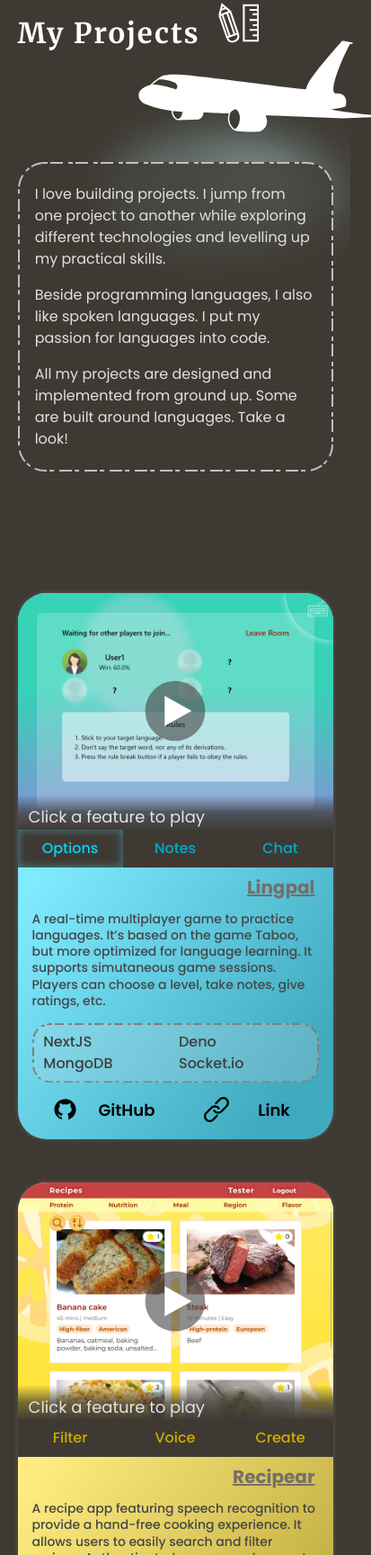
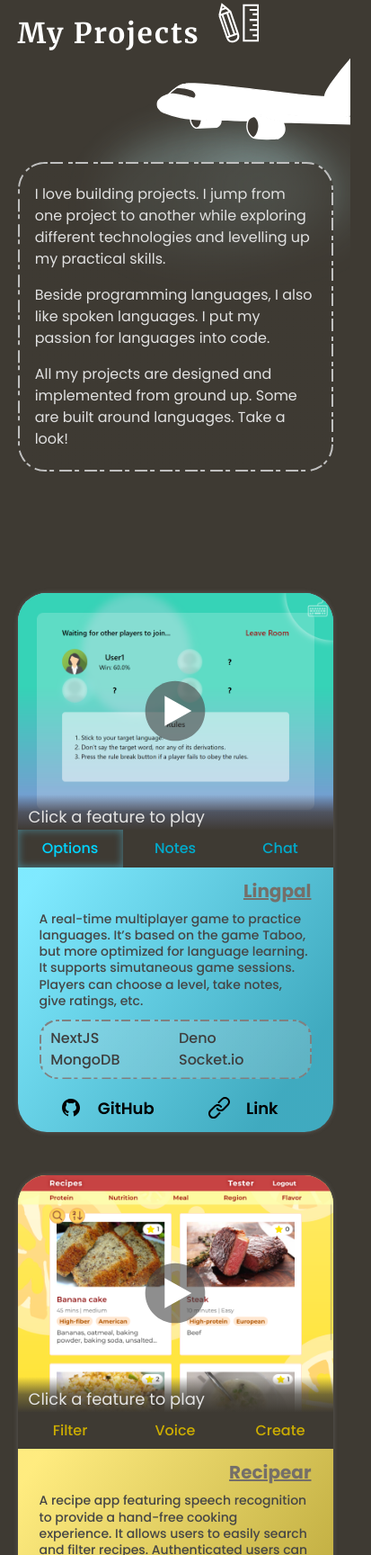
Before and after one commit to Taosit/Portfolio, a website: page dist/index.html in a window 390 px wide. Shown: the part 940-2668 px from the top of the page at 90% size, 413 px wide, since content can reach past the window. Drawn offline with Linux system fonts and the light colour scheme.

Commit message:
fixed airplane overflow on mobile

```diff
--- a/dist/app.css
+++ b/dist/app.css
@@ -451,10 +451,15 @@ p + p {
 
 .airplane-container {
     position: absolute;
-    top:0;
+    top: -50%;
     width: 80%;
-    right: 0;
-    translate: 20% -30%;
+    aspect-ratio: 5/3;
+    right: -5vw;
+    overflow: hidden;
+}
+
+.airplane-container img {
+    translate: 20% 30%;
 }
 
 @media (width >= 768px) {
@@ -465,6 +470,12 @@ p + p {
     }
     .big-cloud {
         bottom: 20%;
+    }
+    .airplane-container {
+        right: min(-10vw, calc(50vw - 600px));
+    }
+    .airplane-container img {
+        translate: 0 30%;
     }
 }
 
@@ -542,6 +553,8 @@ p + p {
 
 .project-image {
     grid-row: 1/2;
+    height: 100%;
+    object-fit: cover;
 }
 
 .play-button {
@@ -578,29 +591,12 @@ p + p {
 }
 
 
-.image-overlay {
+.prompt-container {
     width: 100%;
     position: absolute;
     bottom: 0;
     background-image: linear-gradient(180deg,  rgba(255, 255, 255, 0) 0.01%, #3e3a33b7 50.02%, #3e3a33fc 100.02%);
     padding: 1em 0 0.3em 0;
-}
-
-.prompt-container {
-    font-weight: 400;
-}
-
-.animate-prompt {
-    animation: slide 5s linear infinite;
-}
-
-@keyframes slide {
-    from {
-        translate: -100% 0;
-    }
-    to {
-        translate: 100% 0;
-    }
 }
 
 .prompt-container p {
@@ -638,20 +634,22 @@ p + p {
 
 .info-half {
     container: info-container / inline-size;
-    padding: 3em 1em 1em 1em;
+    padding: 0 1.5rem;
     position: relative;
+    display: flex;
+    flex-direction: column;
 }
 
 .info-container {
     height: 100%;
     display: grid;
     grid-template-rows: 1fr auto;
+    flex-grow: 1;
 }
 
 .project-name {
-    position: absolute;
-    top: 0.6em;
-    right: 1em;
+    margin-left: auto;
+    margin-top: 1rem;
     font-size: 20px;
     font-weight: 900;
     color: #756F69;
@@ -659,9 +657,10 @@ p + p {
 }
 
 .project-info {
+    padding-top: 0.75em;
     display: flex;
     flex-direction: column;
-    gap: 1em;
+    gap: 0.75em;
 }
 
 .project-description p {
@@ -686,21 +685,24 @@ p + p {
 }
 
 .link-container {
-    margin-top: 1em;
+    padding: 0.75rem 0;
     display: grid;
     grid-template-columns: 1fr 1fr;
+    font-size: 16px;
+    margin-top: 0.5rem;
 }
 
 .link-container a {
     display: flex;
-    justify-content: space-evenly;
+    justify-content: center;
+    gap: 1em;
     align-items: center;
     font-weight: 600;
     font-size: 18px;
 }
 
 .project-icon-container {
-    width: 1.6em;
+    width: 1.5rem;
     aspect-ratio: 1 / 1;
 }
 
@@ -790,7 +792,7 @@ p + p {
 .contact-card {
     position: relative;
     width: calc(100% - 2em);
-    margin: 3em auto;
+    margin: 3.6em auto;
     height: min(60vh, 520px);
     padding: 2.5em 2em;
     border-radius: 1.2em;
@@ -1051,7 +1053,6 @@ textarea {
         grid-template-columns: 1fr 1fr;
         column-gap: 2em;
         height: auto;
-        margin-top: 2em;
     }
     .contact-card > *:not(:has(input)) {
         grid-column: span 2;
--- a/dist/index.html
+++ b/dist/index.html
@@ -96,10 +96,8 @@
               <img role="button" aria-label="play" tabindex="0" class="play-button" src="images/play-button.svg"
                 alt="play button">
               <img src="" class="project-image" data-src="images/lingpal.png" alt="the website Lingpal">
-              <div class="image-overlay">
               <div class="prompt-container">
                 <p>Click a feature to play</p>
-                </div>
               </div>
               <img role="button" aria-label="pause" tabindex="0" data-project="lingpal" class="pause-button hidden"
                 src="images/pause-button.svg" alt="pause button">
@@ -114,8 +112,8 @@
             </div>
           </div>
           <div class="info-half">
+            <h3 class="project-name">Lingpal</h3>
             <div class="info-container">
-              <h3 class="project-name">Lingpal</h3>
               <div class="project-info">
                 <div class="project-description">
                   <p>A real-time multiplayer game to practice languages. It’s based on the game Taboo, but more
@@ -132,6 +130,7 @@
                   <li class="skill">Socket.io</li>
                 </ul>
               </div>
+            </div>
             <div class="link-container">
               <a target="_blank" target="_blank" href="https://github.com/Taosit/Lingpal-frontend">
                 <span class="project-icon-container">
@@ -147,7 +146,6 @@
               </a>
             </div>
           </div>
-          </div>
         </article>
 
         <article class="project-card recipear">
@@ -157,10 +155,8 @@
                 alt="play button">
               <img src="" class="project-image" data-src="images/recipear.png"
                 alt="The homepage of the website Recipear. There is a navbar, some filters at the top, a search button and a sort button.">
-              <div class="image-overlay">
               <div class="prompt-container">
                 <p>Click a feature to play</p>
-                </div>
               </div>
               <img role="button" aria-label="pause" tabindex="0" data-project="recipear" class="pause-button hidden"
                 src="images/pause-button.svg" alt="pause button">
@@ -175,8 +171,8 @@
             </div>
           </div>
           <div class="info-half">
+            <h3 class="project-name">Recipear</h3>
             <div class="info-container">
-              <h3 class="project-name">Recipear</h3>
               <div class="project-info">
                 <div class="project-description">
                   <p>A recipe app featuring speech recognition to provide a hand-free cooking experience. It allows
@@ -191,6 +187,7 @@
                   <li class="skill">Firebase</li>
                   <li class="skill">Speech Recognition</li>
                 </ul>
+              </div>
             </div>
             <div class="link-container">
               <a target="_blank" href="https://github.com/Taosit/Recipear">
@@ -207,7 +204,6 @@
               </a>
             </div>
           </div>
-          </div>
         </article>
 
         <article class="project-card read-y">
@@ -217,10 +213,8 @@
                 alt="play button">
               <img src="" class="project-image" data-src="images/ready.png"
                 alt="The input page of the website Read-y. There is some placeholder text, a button to clear the text and a submit button.">
-              <div class="image-overlay">
               <div class="prompt-container">
                 <p>Click a feature to play</p>
-                </div>
               </div>
               <img role="button" aria-label="pause" tabindex="0" data-project="ready" class="pause-button hidden"
                 src="images/pause-button.svg" alt="pause button">
@@ -235,8 +229,8 @@
             </div>
           </div>
           <div class="info-half">
+            <h3 class="project-name">Read-y</h3>
             <div class="info-container">
-              <h3 class="project-name">Read-y</h3>
               <div class="project-info">
                 <div class="project-description">
                   <p>The app aims to help users understand Mandarin texts. It provides word parsing, word look-up and
@@ -250,6 +244,7 @@
                   <li class="skill">JS</li>
                   <li class="skill">Webpack</li>
                 </ul>
+              </div>
             </div>
             <div class="link-container">
               <a target="_blank" href="https://github.com/Taosit/Read-y">
@@ -266,7 +261,6 @@
               </a>
             </div>
           </div>
-          </div>
         </article>
 
         <article class="project-card pet-home">
@@ -276,10 +270,8 @@
                 alt="play button">
               <img src="" class="project-image" data-src="images/pet_home.png"
                 alt="The initial page of the website Pet Home, where the user can select either cat or dog, enter a location and launch the search for adoptable pets nearby">
-              <div class="image-overlay">
               <div class="prompt-container">
                 <p>Click a feature to play</p>
-                </div>
               </div>
               <img role="button" aria-label="pause" tabindex="0" data-project="pet_home" class="pause-button hidden"
                 src="images/pause-button.svg" alt="pause button">
@@ -294,8 +286,8 @@
             </div>
           </div>
           <div class="info-half">
+            <h3 class="project-name">Pet Home</h3>
             <div class="info-container">
-              <h3 class="project-name">Pet Home</h3>
               <div class="project-info">
                 <div class="project-description">
                   <p>The app helps users to find potential pets to adopt based on location. The data come from a
@@ -307,6 +299,7 @@
                   <li class="skill">React</li>
                   <li class="skill">API Requests</li>
                 </ul>
+              </div>
             </div>
             <div class="link-container">
               <a target="_blank" href="https://github.com/Taosit/PetHome">
@@ -321,7 +314,6 @@
                 </span>
                 <p>Link</p>
               </a>
-              </div>
             </div>
           </div>
         </article>
--- a/dist/main.js
+++ b/dist/main.js
@@ -7,7 +7,7 @@ const toggleButton = document.querySelector(".toggle-nav");
 const navCollapsItemContainer = document.querySelector(".nav-collapse");
 const navCollopasItems = navCollapsItemContainer.querySelectorAll("a");
 
-const airplaneContainer = document.querySelector(".airplane-container");
+const airplane = document.querySelector(".airplane-container img");
 const bigCloud = document.querySelector(".big-cloud");
 
 const projectImageContainers = document.querySelectorAll(".individual-project-image-container");
@@ -119,7 +119,7 @@ const moveAirplane = () => {
   }
   rotationDegrees = Math.min(rotationDegrees, MAX_ROTATION * 1);
   rotationDegrees = Math.max(rotationDegrees, MAX_ROTATION * -1.2);
-  airplaneContainer.style.transform = `rotate(${rotationDegrees}deg)`;
+  airplane.style.transform = `rotate(${rotationDegrees}deg)`;
   requestAnimationFrame(moveAirplane);
 }
 
@@ -171,6 +171,7 @@ const playVideo = (videoName, projectIndex) => {
     const oldVideo = projectImageContainer.querySelector("video");
     if (oldVideo) oldVideo.remove();
     projectImageContainer.append(video);
+    projectImageContainer.querySelector(".prompt-container").classList.add("hidden");
     video.play();
     playButtons[projectIndex].classList.add("hidden");
   });
@@ -185,12 +186,10 @@ const playVideo = (videoName, projectIndex) => {
   video.addEventListener('ended', () => {
     const videoIndex = videoNames[projectIndex].indexOf(videoName);
     if (videoIndex === 2) {
-      video.classList.add("opacity-zero");
       projectImageContainer.querySelector(".pause-button").classList.add("hidden");
       radio.checked = false;
-      setTimeout(() => {
-        video.remove()
-      }, 500);
+      video.remove()
+      projectImageContainer.querySelector(".prompt-container").classList.remove("hidden");
     } else {
       const nextVideoName = videoNames[projectIndex][videoIndex + 1];
       playVideo(nextVideoName, projectIndex);
```
Lines whose indentation alone changed are shown as unchanged.
